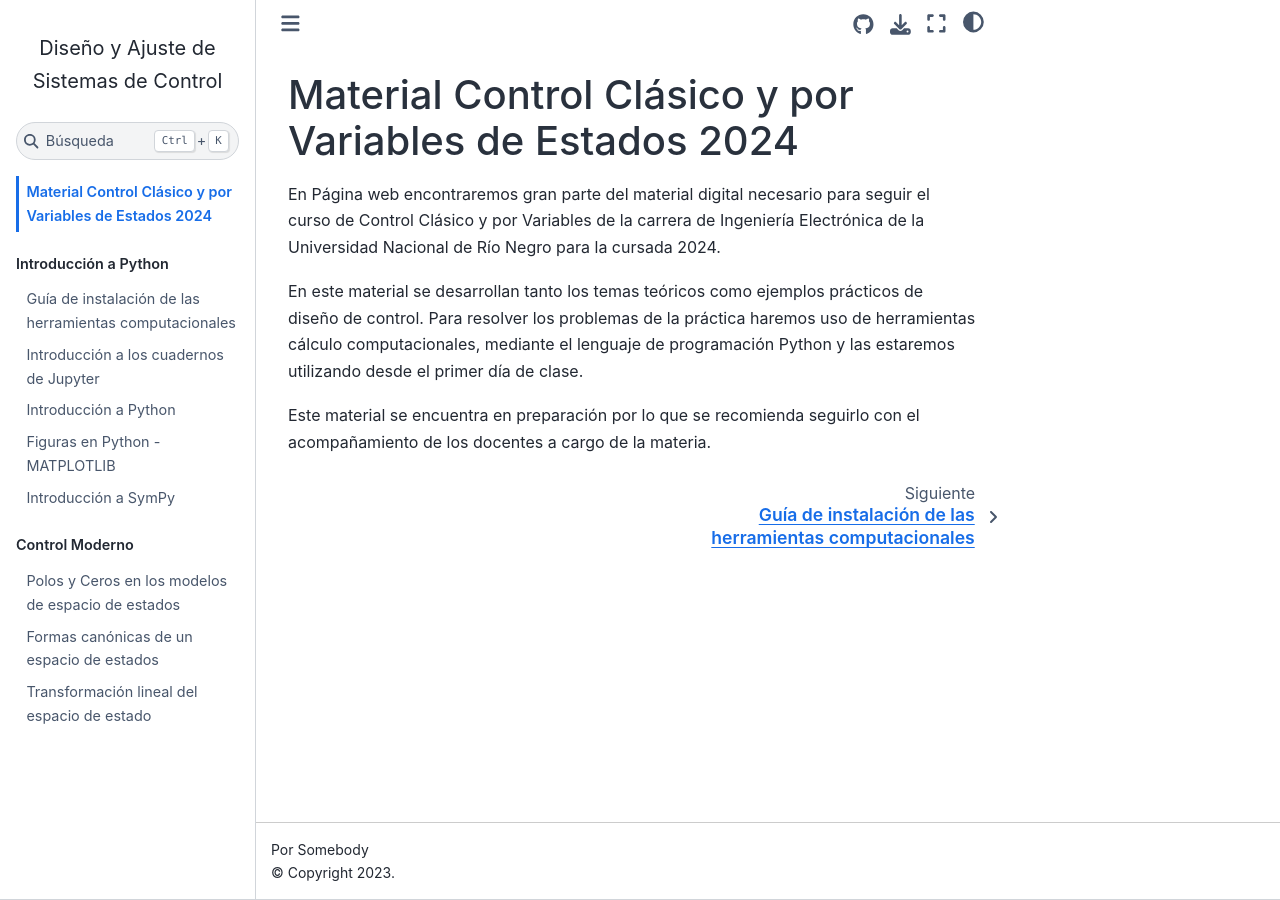
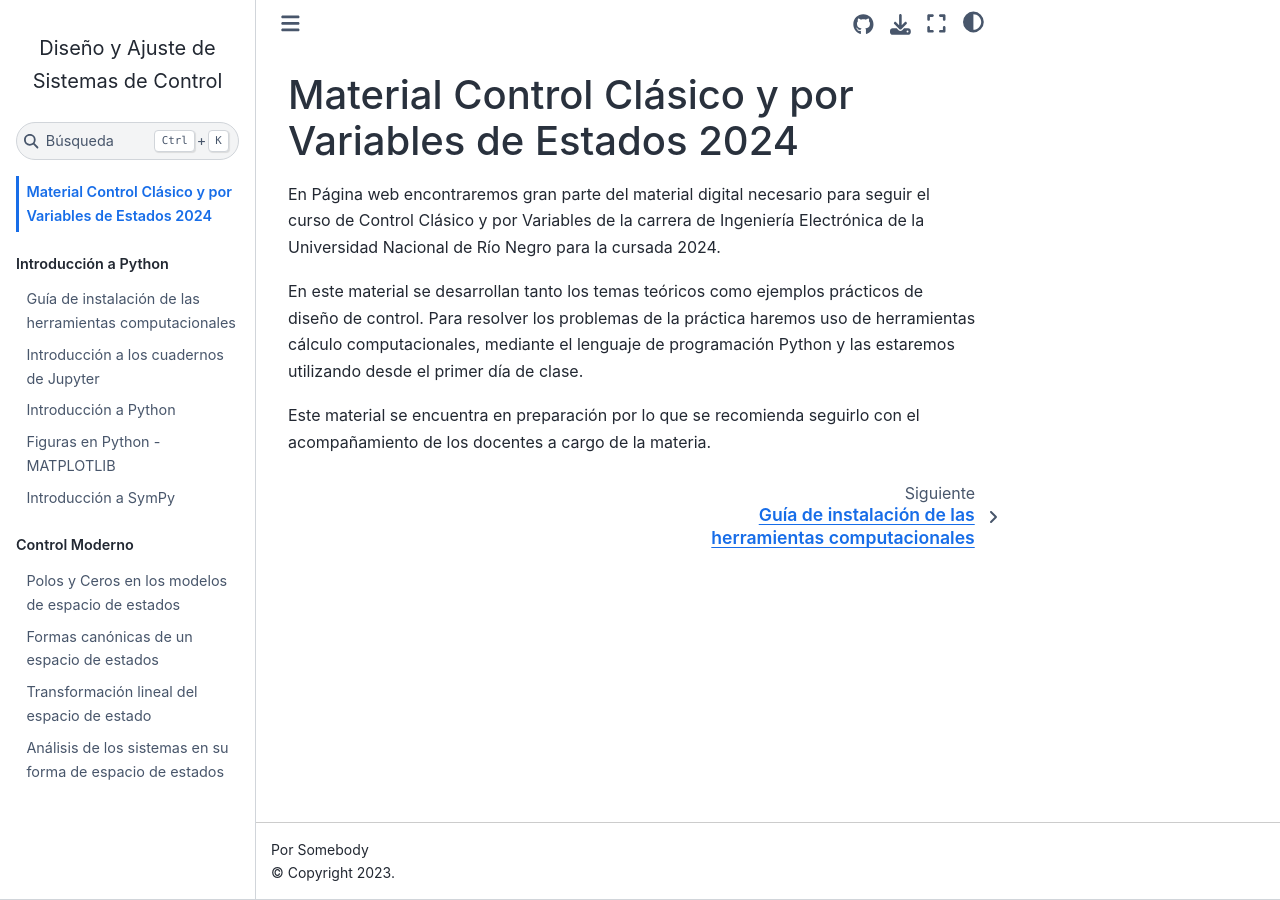
Before and after one commit to gonmolina/control2024, a Jupyter Book: the page built from book/sources/intro.md, in a window 1280 px wide. Built offline with Jupyter Book 1.0.4 settings and Sphinx 7.4.7 and the Sphinx Book theme 1.1.4, drawn with Linux system fonts in a browser that asks for light colours; some of the changed lines change nothing that is shown.

Commit message:
agrego control observabilidad

```diff
--- a/book/_toc.yml
+++ b/book/_toc.yml
@@ -54,7 +54,7 @@ parts:
   - file: sources/modulo_ve/polos_ceros_EE
   - file: sources/modulo_ve/formas_canonicas
   - file: sources/modulo_ve/transformacion_formas_canonicas
-#   - file: sources/modulo_ve/ctrb_obsv
+  - file: sources/modulo_ve/ctrb_obsv
 #   - file: sources/modulo_ve/referencia
 #   - file: sources/modulo_ve/LSR
 #   - file: sources/modulo_ve/estimadores
```
